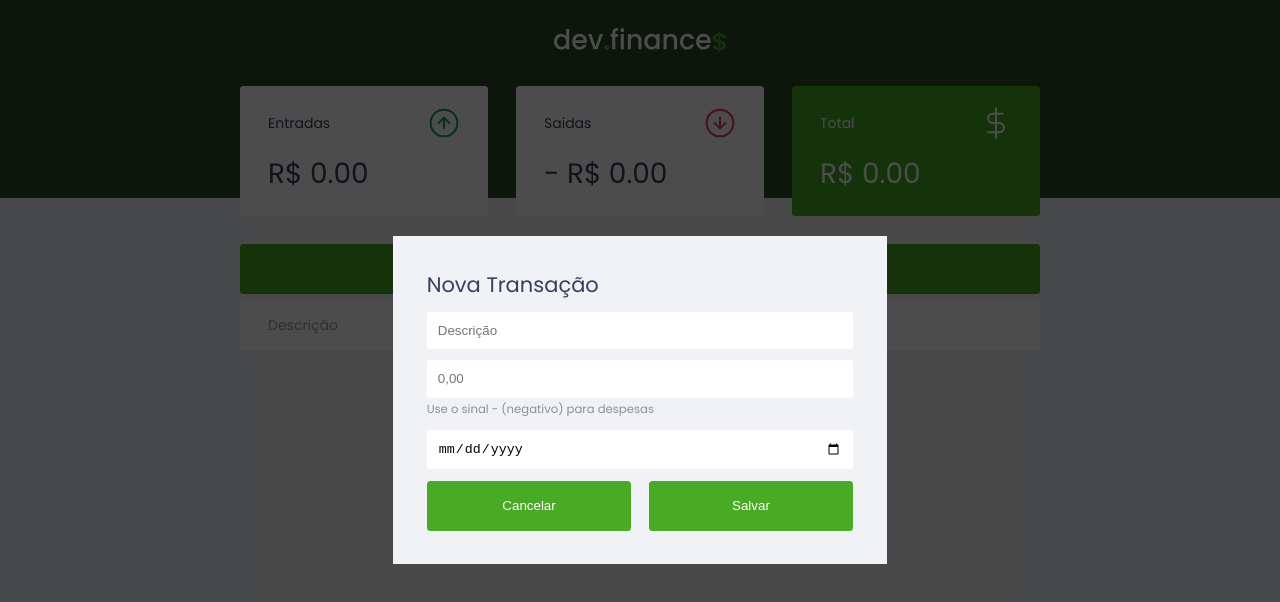
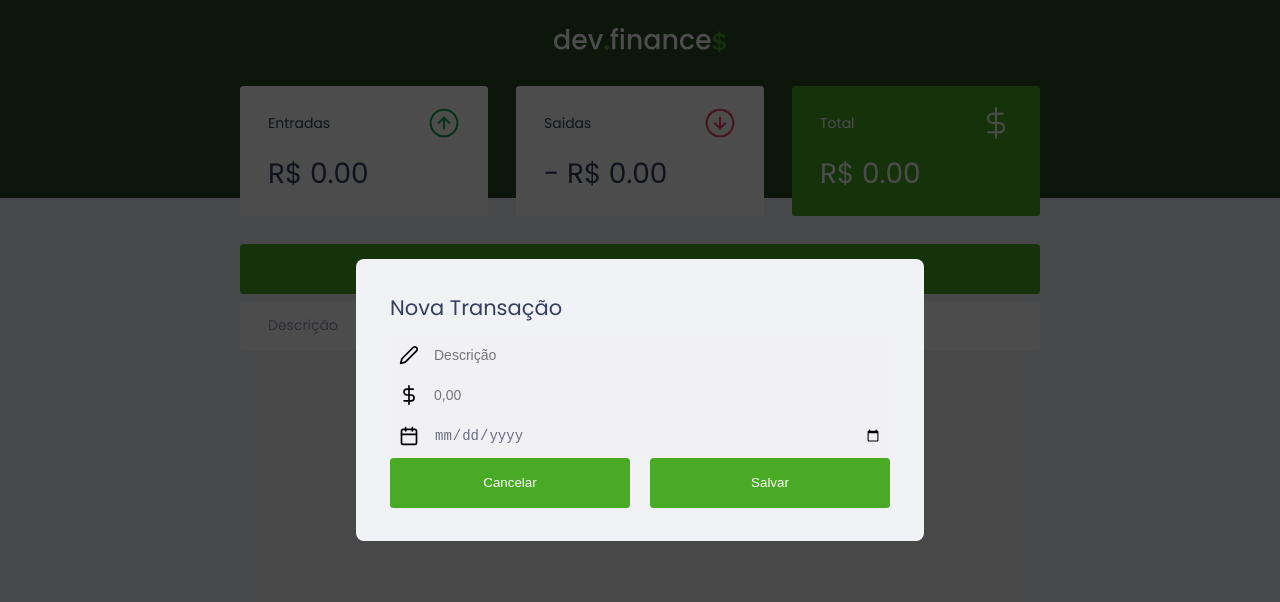
Before and after one commit to ma-nobrega/dev.finances, a React (Create React App) app: page / in a window 1280 px wide. Both pictures are taken after a click on the button "+ Nova Transação". Shown: the top 602 px of the page. Built offline with nearby package versions, Linux system fonts and the light colour scheme.

Commit message:
Componentizando input

```diff
--- a/package.json
+++ b/package.json
@@ -23,7 +23,7 @@
     "polished": "^3.5.2",
     "react": "^16.13.1",
     "react-dom": "^16.13.1",
-    "react-icons": "^3.9.0",
+    "react-icons": "^4.1.0",
     "react-router-dom": "^5.1.2",
     "react-scripts": "3.4.1",
     "react-switch": "^5.0.1",
--- /dev/null
+++ b/src/components/Input/index.tsx
@@ -0,0 +1,19 @@
+import React, { InputHTMLAttributes } from 'react';
+import { IconBaseProps } from 'react-icons';
+import { Container } from './styles';
+
+interface InputProps extends InputHTMLAttributes<HTMLInputElement> {
+  name: string;
+  icon?: React.ComponentType<IconBaseProps>;
+}
+
+const Input: React.FC<InputProps> = ({ icon: Icon, ...rest }) => {
+  return (
+    <Container>
+      {Icon && <Icon size={20} />}
+      <input {...rest} />
+    </Container>
+  );
+};
+
+export default Input;
--- /dev/null
+++ b/src/components/Input/styles.ts
@@ -0,0 +1,21 @@
+import styled from 'styled-components';
+
+export const Container = styled.div`
+  display: flex;
+  align-items: center;
+  border-radius: 0.5rem;
+  background: #f0f0f5;
+  border: solid #f0f0f5 1px;
+  input {
+    color: #6c6c80;
+    background: #f0f0f5;
+    flex: 1;
+    border: 0;
+    outline: none;
+    padding: 0.8rem 0.5rem;
+    font-size: 1rem;
+  }
+  svg {
+    margin: 0 8px;
+  }
+`;
--- a/src/pages/Dashboard/index.tsx
+++ b/src/pages/Dashboard/index.tsx
@@ -1,4 +1,5 @@
 import React, { FormEvent, useEffect, useState } from 'react';
+import { FiCalendar, FiDollarSign, FiEdit2 } from 'react-icons/fi';
 import { Container, Content } from './styles';
 import Income from '../../assets/income.svg';
 import Expense from '../../assets/expense.svg';
@@ -8,6 +9,7 @@ import Card from '../../components/Card';
 import Footer from '../../components/Footer';
 import Button from '../../components/Button';
 import Transaction from '../../components/Transaction';
+import Input from '../../components/Input';
 
 interface Transaction {
   description: string;
@@ -145,8 +147,8 @@ const App: React.FC = () => {
             <div id="form">
               <h2>Nova Transação</h2>
               <form onSubmit={handleAddRepository}>
-                <div className="input-group">
-                  <input
+                <Input
+                  icon={FiEdit2}
                   type="text"
                   id="description"
                   name="description"
@@ -154,10 +156,8 @@ const App: React.FC = () => {
                   value={description}
                   onChange={e => setDescription(e.target.value)}
                 />
-                </div>
-
-                <div className="input-group">
-                  <input
+                <Input
+                  icon={FiDollarSign}
                   type="number"
                   step="0.01"
                   id="amount"
@@ -166,20 +166,15 @@ const App: React.FC = () => {
                   onChange={e => setValue(e.target.value)}
                   placeholder="0,00"
                 />
-                  <small className="help">
-                    Use o sinal - (negativo) para despesas
-                  </small>
-                </div>
 
-                <div className="input-group">
-                  <input
+                <Input
+                  icon={FiCalendar}
                   type="date"
                   id="date"
                   name="date"
                   value={date}
                   onChange={e => setDate(e.target.value)}
                 />
-                </div>
 
                 <div className="input-group actions">
                   <Button
--- a/src/styles/global.ts
+++ b/src/styles/global.ts
@@ -118,6 +118,8 @@ table thead th {
 .modal {
   background: #F0F2f5;
   padding: 2.4rem;
+  border-radius:8px;
+
 
   position: relative;
   z-index: 1;
@@ -127,26 +129,12 @@ table thead th {
 /* Form ===================== */
 #form {
   max-width: 500px;
+  width:500px;
   h2 {
     margin-top: 0;
   }
 }
 
-input {
-  border: none;
-  border-radius: 0.2rem;
-
-  padding: 0.8rem;
-
-  width: 100%;
-}
-
-.input-group {
-  margin-top: 0.8rem;
-  small{
-    opacity: 0.4;
-  }
-}
 
 .input-group.actions {
   display: flex;
```
Also changed, not shown: 1 other file (tests, documents, lock files or other folders). Lines whose indentation alone changed are shown as unchanged.
